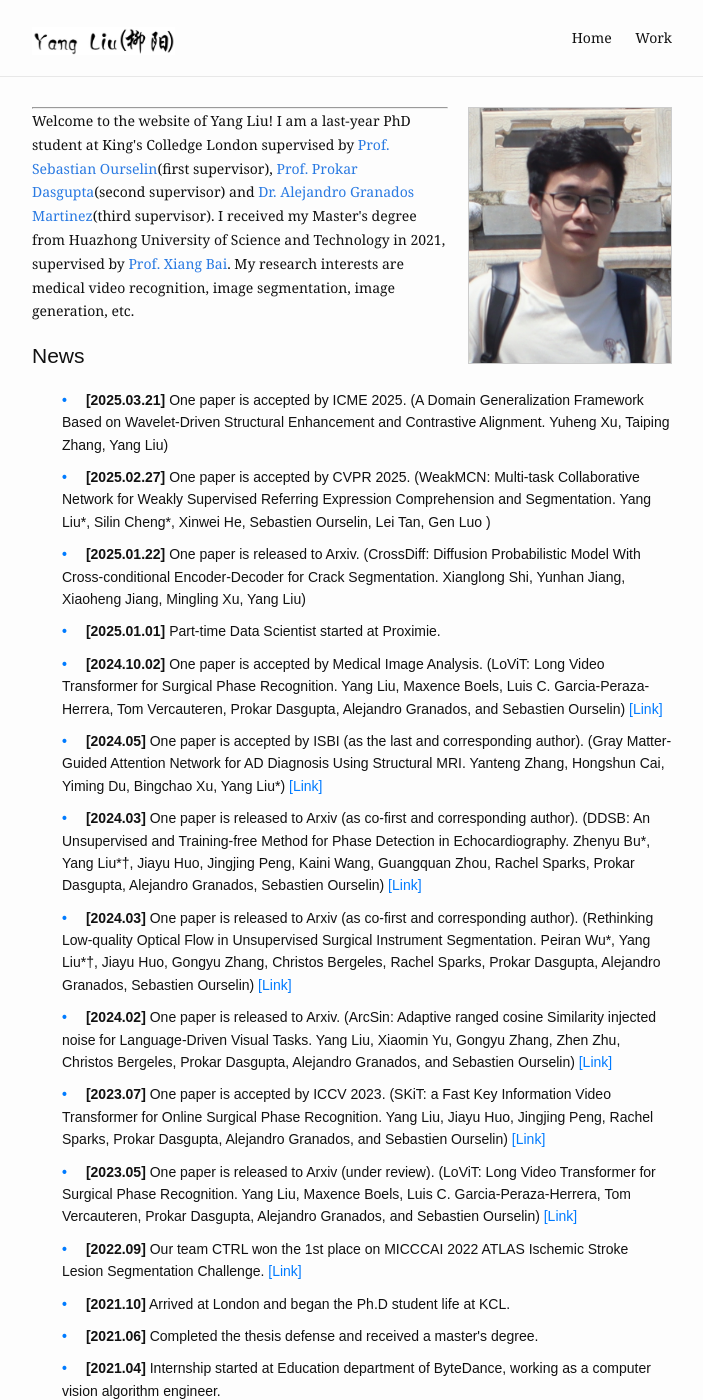
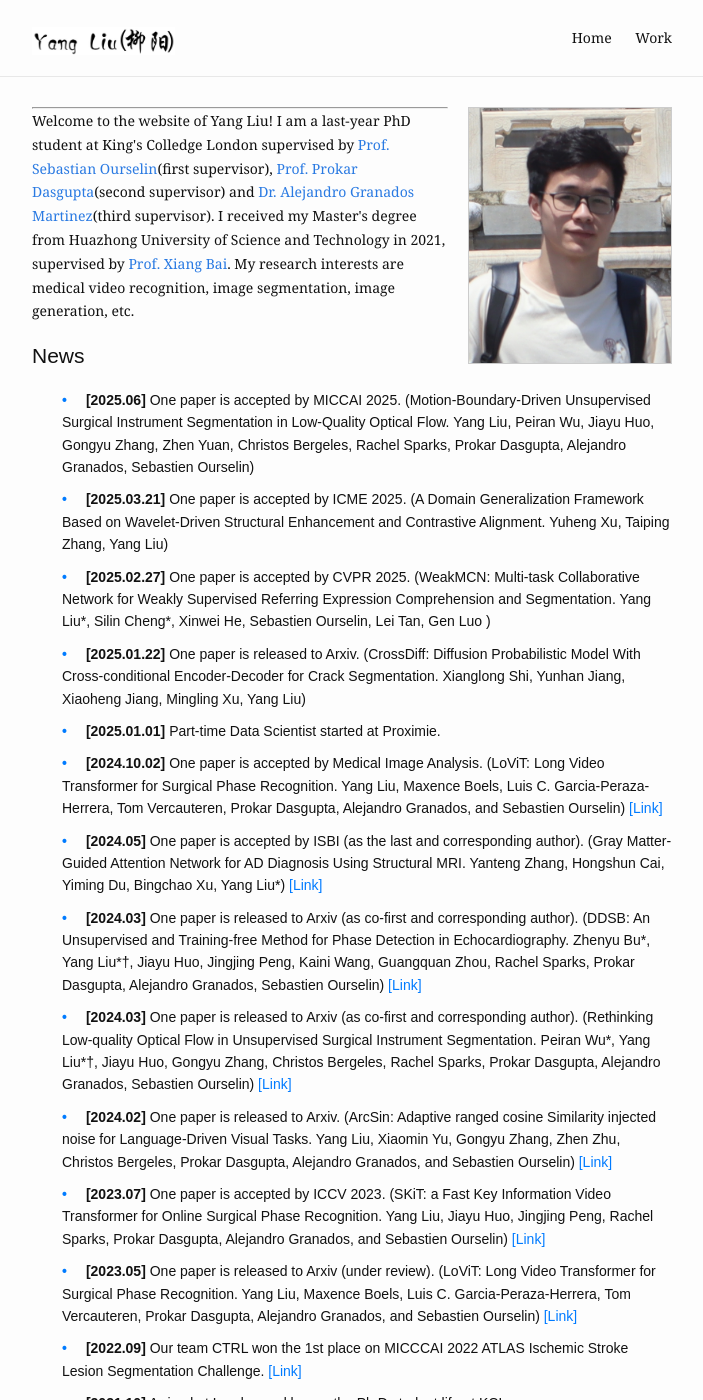
Before and after one commit to MRUIL/MRUIL.github.io, a Jekyll site: the page built from index.md, in a window 1280 px wide and 1400 px high. Shown: the whole window, without its empty margins (288-991 px from the left). Built offline with Jekyll 4.4.1, drawn with Linux system fonts in a browser that asks for light colours; some of the changed text lies outside the part shown.

Commit message:
Update index.md

```diff
--- a/index.md
+++ b/index.md
@@ -4,6 +4,8 @@ profile_picture:
   src: /assets/img/profile_fig_v3.jpg
   alt: website picture
 news-items:
+  - title: 2025.06
+    description: "One paper is accepted by MICCAI 2025. (Motion-Boundary-Driven Unsupervised Surgical Instrument Segmentation in Low-Quality Optical Flow. Yang Liu, Peiran Wu, Jiayu Huo, Gongyu Zhang, Zhen Yuan, Christos Bergeles, Rachel Sparks, Prokar Dasgupta, Alejandro Granados, Sebastien Ourselin) "
   - title: 2025.03.21
     description: "One paper is accepted by ICME 2025. (A Domain Generalization Framework Based on Wavelet-Driven Structural Enhancement and Contrastive Alignment. Yuheng Xu, Taiping Zhang, Yang Liu) "
   - title: 2025.02.27
@@ -48,6 +50,13 @@ news-items:
     description: One paper is accepted by CVPR 2020.
 
 publication-items:
+  - image: "/assets/img/work/motion.jpg"
+    title: "Motion-Boundary-Driven Unsupervised Surgical Instrument Segmentation in Low-Quality Optical Flow"
+    authors: "Yang Liu, Peiran Wu, Jiayu Huo, Gongyu Zhang, Zhen Yuan, Christos Bergeles, Rachel Sparks, Prokar Dasgupta, Alejandro Granados, Sebastien Ourselin"
+    venue: "MICCAI"
+    year: "2025"
+    pdf_url: "https://arxiv.org/abs/2403.10039"
+    code_url: ""
   - image: "/assets/img/work/WeakMCN.jpg"
     title: "WeakMCN: Multi-task Collaborative Network for Weakly Supervised Referring Expression Comprehension and Segmentation"
     authors: "Yang Liu*, Silin Chen**, Sebastien Ourselin, Gen Luo"
```
